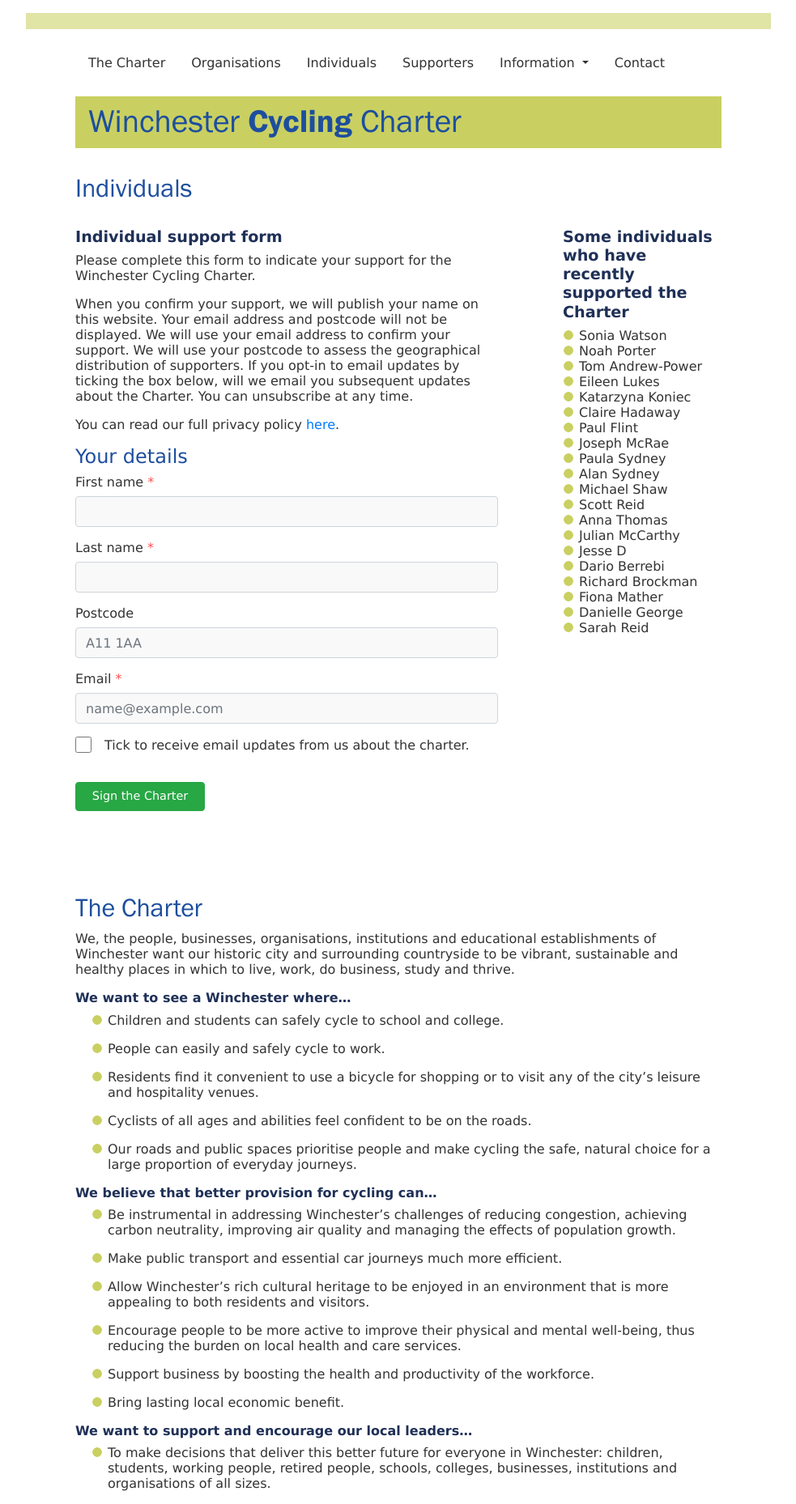
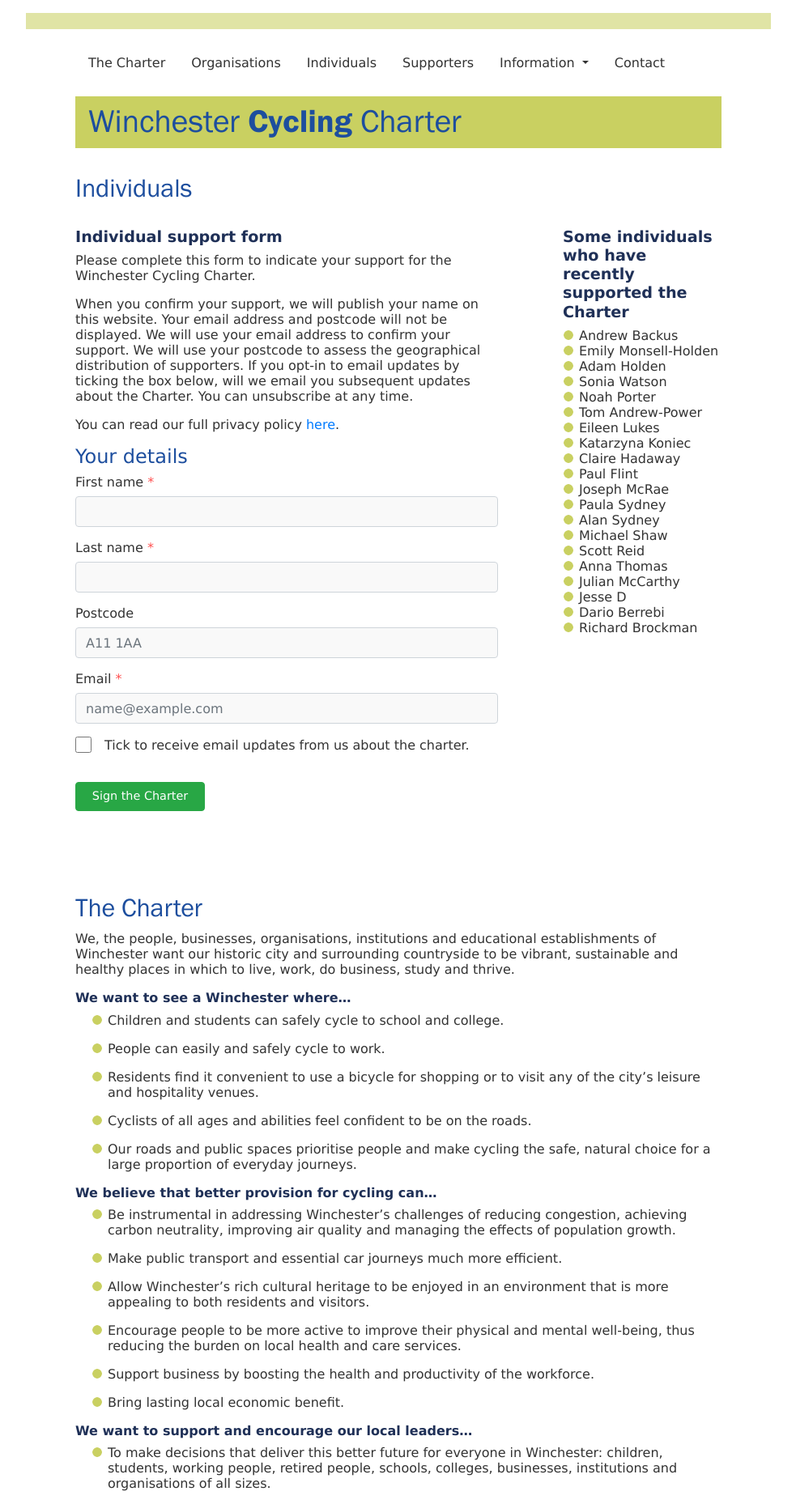
Before and after one commit to winchestercyclingcharter/winchestercyclingcharter.github.io, a Jekyll site: the page built from ind-page.md, in a window 1280 px wide. Shown: the whole page at 81% size, without its empty margins (148-1131 px from the left). Built offline with Jekyll 4.4.1, drawn with Linux system fonts in a browser that asks for light colours; nearby versions of some CDN libraries.

Commit message:
Update people.yml

```diff
--- a/_data/people.yml
+++ b/_data/people.yml
@@ -808,3 +808,6 @@ people:
 - { lastname: Koniec, firstname: Katarzyna, dt: 20220528-115209-461482 }
 - { lastname: Porter, firstname: Noah, dt: 20220621-185235-058895 }
 - { lastname: Watson, firstname: Sonia, dt: 20220624-060400-558147 }
+- { lastname: Holden, firstname: Adam, dt: 20220705-190117-364488 }
+- { lastname: Monsell-Holden, firstname: Emily, dt: 20220705-190242-068746 }
+- { lastname: Backus, firstname: Andrew , dt: 20220706-082624-305809 }
```
